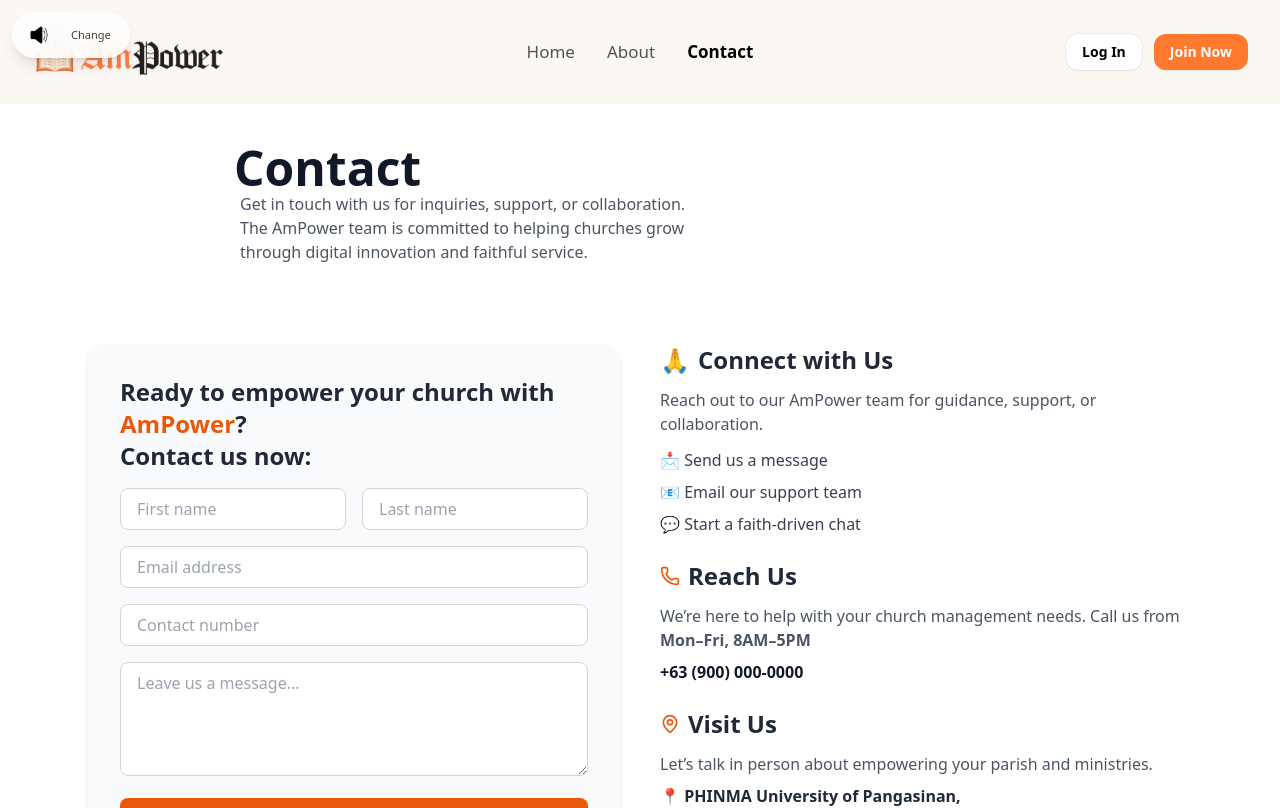
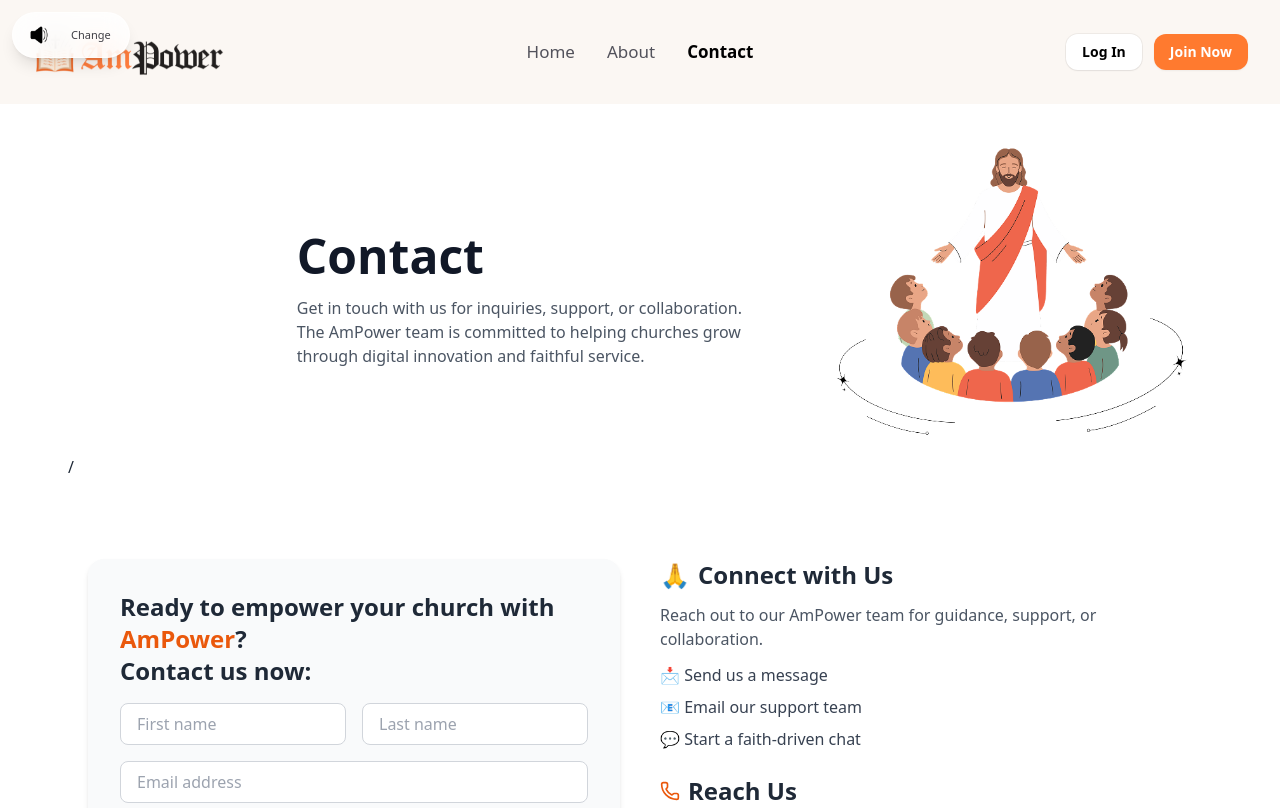
Before and after one commit to hxt-iiixi/InstantCare-Laundry, a React (Vite) app in the folder frontend/: page /Contact in a window 1280 px wide. Shown: the top 808 px of the page. Built offline with nearby package versions, Linux system fonts and the light colour scheme; no server answers.

Commit message:
jesus and the gang sa contacts

```diff
--- a/frontend/package.json
+++ b/frontend/package.json
@@ -12,7 +12,9 @@
   "dependencies": {
     "@react-oauth/google": "^0.12.2",
     "axios": "^1.12.2",
+    "dayjs": "^1.11.18",
     "framer-motion": "^12.23.12",
+    "lucide-react": "^0.546.0",
     "react": "^19.1.1",
     "react-dom": "^19.1.1",
     "react-router-dom": "^6.30.1",
--- a/frontend/src/pages/Super-Admin/AccountControlPage.jsx
+++ b/frontend/src/pages/Super-Admin/AccountControlPage.jsx
@@ -274,11 +274,15 @@
                 </table>
               </div>
             </div>
+
           </section>
+
         </main>
       </div>
 
 
+
     </div>
+
   );
 }
--- a/frontend/src/pages/landing-page/Contacts.jsx
+++ b/frontend/src/pages/landing-page/Contacts.jsx
@@ -4,22 +4,38 @@
 import ChurchInfoFooter from "../../components/Home-Page/ChurchInfoFooter";
 import BackgroundMusic from "../../components/BackgroundMusic";
 import GlobalLayout from "../../components/PersistentLayout";
+import imgkids from "../../assets/icons/jesus with kids.png";
+
 export default function Contact() {
   return (
   <div className="min-h-screen bg-white font-sans text-gray-800">
       {/* Header Section */}
 
       <Navbar />
-      <header className="max-w-6xl px-1 py-10 text-left">
+      <div className="max-w-6xl mx-auto px-1 py-10">
+  {/* 👇 This is the important flex container */}
+  <div className="flex items-center justify-between">
+    {/* LEFT — text */}
+    <header className="text-left max-w-2xl ml-[20%]">
+      <h1 className="text-5xl font-bold text-gray-900">Contact</h1>
+      <p className="text-gray-600 mt-4">
+        Get in touch with us for inquiries, support, or collaboration.
+        <br />
+        The AmPower team is committed to helping churches grow <br />
+        through digital innovation and faithful service.
+      </p>
+    </header>
 
-        <h1 className="text-5xl font-bold text-gray-900 ml-[230px]">Contact</h1>
-        <p className="text-gray-600 max-w-2xl mx-auto">
-          Get in touch with us for inquiries, support, or collaboration.
-          <br />
-          The AmPower team is committed to helping churches grow <br></br>through
-          digital innovation and faithful service.
-        </p>
-      </header>
+    {/* RIGHT — image */}
+    <img
+      src={imgkids}
+      alt="Kids"
+      width="400"
+      className="ml-10"
+    />
+    </div>
+    /</div>
+
 
       {/* Main Content Section */}
       <section className="max-w-6xl mx-auto px-6 py-10 grid grid-cols-1 md:grid-cols-2 gap-10 items-start">
```
Also changed, not shown: 1 other file (tests, documents, lock files or other folders).
